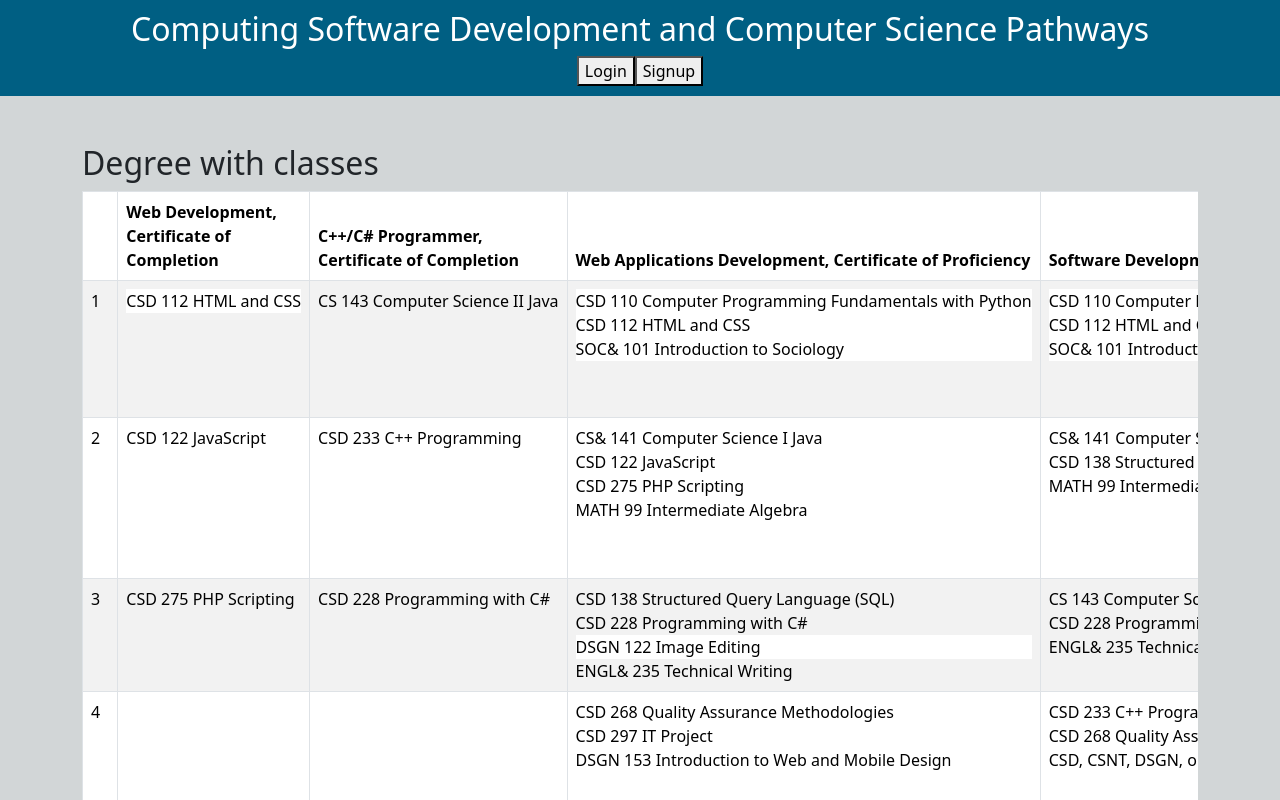
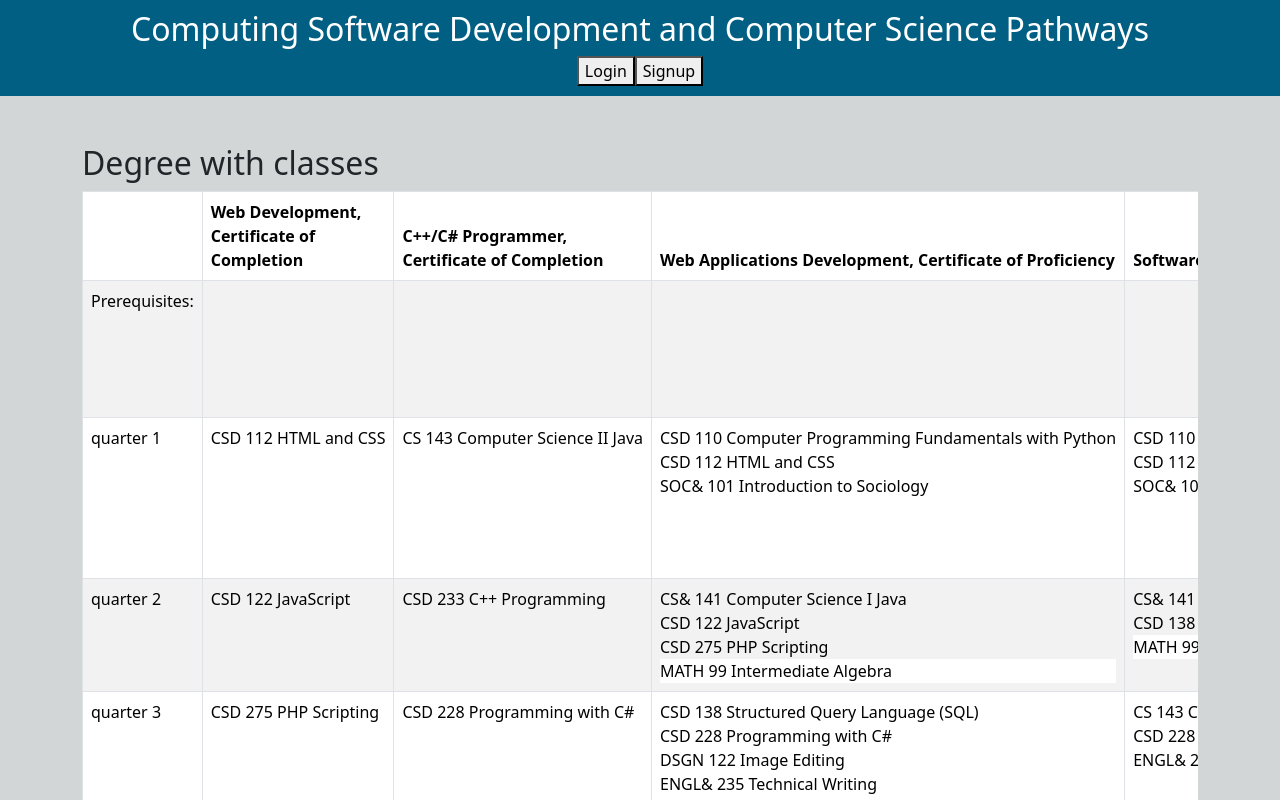
Before and after one commit to HuiyingWang0108/Group2_LWTech, a React (Create React App) app: page / in a window 1280 px wide. Shown: the top 800 px of the page. Built offline with nearby package versions, Linux system fonts and the light colour scheme.

Commit message:
update quarter 0

```diff
--- a/src/components/DegreeTable/DegreeTable.tsx
+++ b/src/components/DegreeTable/DegreeTable.tsx
@@ -195,7 +195,7 @@ const DegreeTable: React.FC = () => {
                       {degree.degreeName}
                       <Collapse in={selectedDegree === degree.degreeId && showCollapse}>
                         <div className="collapse">
-                          <h4>Prerequisites for {degree.degreeName}:</h4>
+                          {/* <h4>Prerequisites for {degree.degreeName}:</h4> */}
                           <ul>
                             {/* Render prerequisite classes here */}
                             {degree.quarters
@@ -220,12 +220,14 @@ const DegreeTable: React.FC = () => {
             </tr>
           </thead>
           <tbody style={{ height: '300px', overflowY: 'auto' }}>
-            {[...Array(12)].map((_, rowIndex) => (
-              <tr key={rowIndex}>
-                <td>{rowIndex + 1}</td>
+            {[...Array(13)].map((_, quarterIndex) => (
+              <tr key={quarterIndex}>
+                <td>{quarterIndex === 0 ? 'Prerequisites:' : "quarter "+quarterIndex}</td>
                 {degrees.map((degree) => (
-                  <td key={degree.degreeId}>
-                    {degree.quarters[rowIndex]?.classes.map((classItem) => (
+                  <td key={`${degree.degreeId}-${quarterIndex}`}>
+                    {degree.quarters.find((quarter) => quarter.quarter === quarterIndex)?.classes ? (
+                      // Render classes if they exist for the current quarter of the degree
+                      degree.quarters.find((quarter) => quarter.quarter === quarterIndex)?.classes.map((classItem) => (
                         <div
                           key={classItem.classId}
                           className={`text-truncate ${unlockedClasses.includes(classItem.classId)
@@ -241,12 +243,17 @@ const DegreeTable: React.FC = () => {
                             <span className="text-danger">{getClassPrerequisitesText(classItem.classId)}</span>
                           </div>
                         </div>
-                    ))}
+                      ))
+                    ) : (
+                      // Render blank cell if there are no classes for the current quarter of the degree
+                      <div className="text-truncate"></div>
+                    )}
                   </td>
                 ))}
               </tr>
             ))}
           </tbody>
+
         </table>
       </div>
     </div>
```
Lines whose indentation alone changed are shown as unchanged.
